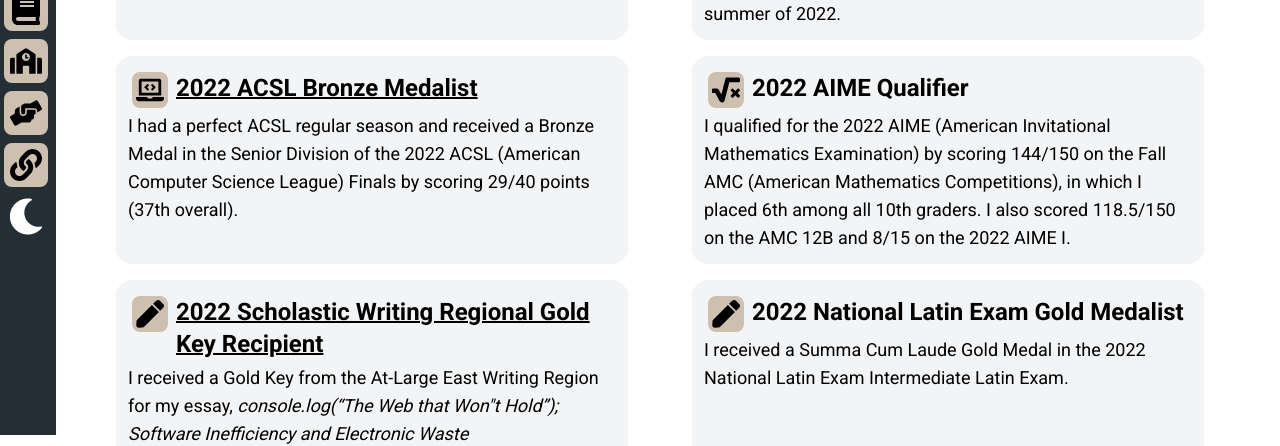
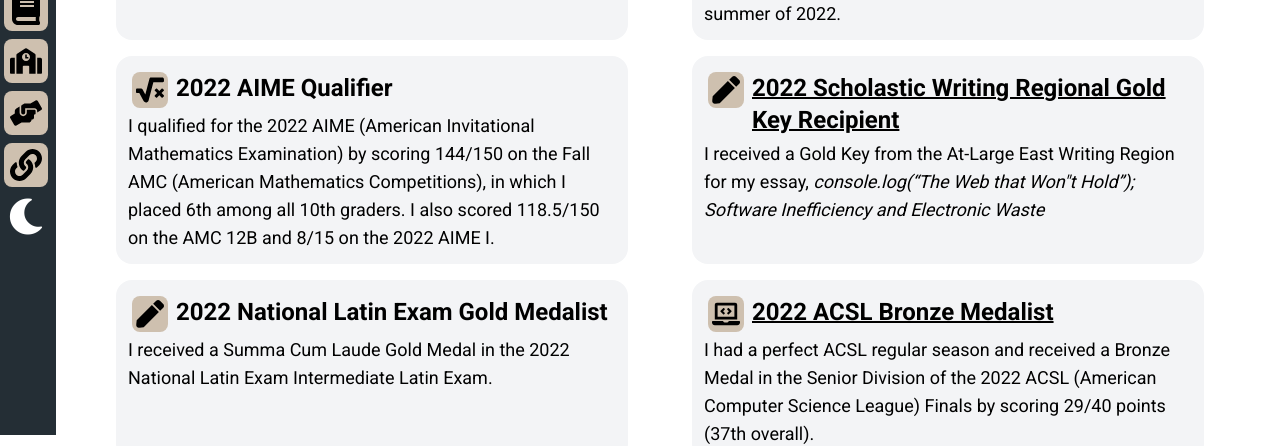
Before and after one commit to Tennis-Ball/Personal-Website-v3, a Vue app: page /achievements in a window 1280 px wide. Shown: the part 365-811 px from the top of the page. Built offline with nearby package versions, Linux system fonts and the light colour scheme; what particles.vue3 would draw is missing.

Commit message:
order switch

```diff
--- a/src/views/Achievements.vue
+++ b/src/views/Achievements.vue
@@ -27,16 +27,7 @@ import usnco from "../assets/certs/USNCO.pdf";
       Center for Polymers at Engineered Interfaces taking place in Stony Brook
       University during the summer of 2022.
     </Card>
-    <!--Change this link later when scores get moved-->
-    <Card
-      icon="code"
-      title="2022 ACSL Bronze Medalist"
-      href="https://www.scores.acsl.org/leaderboard/finals/s/b/"
-    >
-      I had a perfect ACSL regular season and received a Bronze Medal in the
-      Senior Division of the 2022 ACSL (American Computer Science League) Finals
-      by scoring 29/40 points (37th overall).
-    </Card>
+
     <Card icon="math" title="2022 AIME Qualifier">
       I qualified for the 2022 AIME (American Invitational Mathematics
       Examination) by scoring 144/150 on the Fall AMC (American Mathematics
@@ -57,6 +48,16 @@ import usnco from "../assets/certs/USNCO.pdf";
     <Card icon="pen" title="2022 National Latin Exam Gold Medalist">
       I received a Summa Cum Laude Gold Medal in the 2022 National Latin Exam
       Intermediate Latin Exam.
+    </Card>
+    <!--Change this link later when scores get moved-->
+    <Card
+      icon="code"
+      title="2022 ACSL Bronze Medalist"
+      href="https://www.scores.acsl.org/leaderboard/finals/s/b/"
+    >
+      I had a perfect ACSL regular season and received a Bronze Medal in the
+      Senior Division of the 2022 ACSL (American Computer Science League) Finals
+      by scoring 29/40 points (37th overall).
     </Card>
   </div>
 
```
